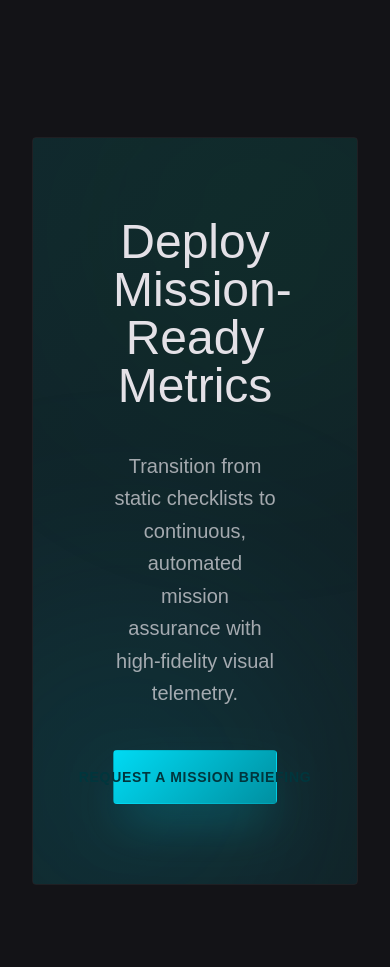
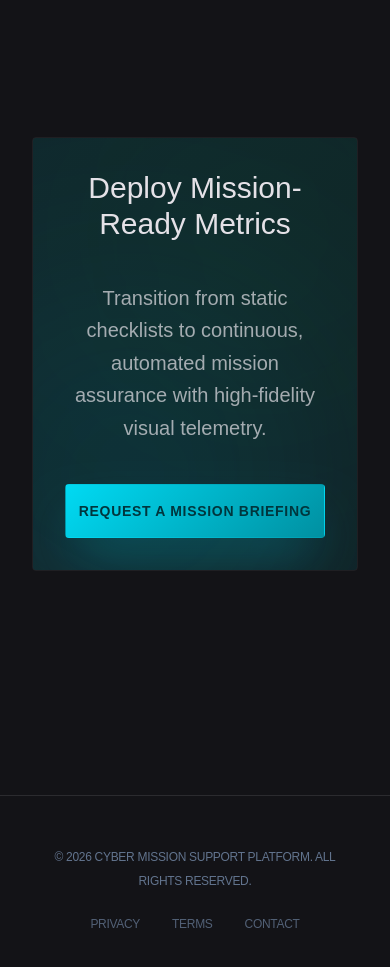
Before and after one commit to Winter-Harris-Engineering/CMSP, a React (Vite) app: page /metrics in a window 390 px wide. Shown: the part 7260-8227 px from the top of the page. Built offline with nearby package versions, Linux system fonts and the light colour scheme.

Commit message:
scroll fix

```diff
--- a/src/App.tsx
+++ b/src/App.tsx
@@ -1,5 +1,6 @@
 import { BrowserRouter as Router, Routes, Route } from 'react-router-dom';
 import { Layout } from './components/Layout';
+import ScrollToTop from './components/ScrollToTop';
 import MissionReadyRmf from './pages/MissionReadyRmf';
 import ComplianceAssessment from './pages/ComplianceAssessment';
 import MissionMetrics from './pages/MissionMetrics';
@@ -10,6 +11,7 @@ import Terms from './pages/Terms';
 function App() {
   return (
     <Router basename={import.meta.env.BASE_URL}>
+      <ScrollToTop />
       <Layout>
         <Routes>
           <Route path="/" element={<MissionReadyRmf />} />
--- /dev/null
+++ b/src/components/ScrollToTop.tsx
@@ -0,0 +1,12 @@
+import { useEffect } from 'react';
+import { useLocation } from 'react-router-dom';
+
+export default function ScrollToTop() {
+  const { pathname } = useLocation();
+
+  useEffect(() => {
+    window.scrollTo(0, 0);
+  }, [pathname]);
+
+  return null;
+}
--- a/src/pages/ComplianceAssessment.tsx
+++ b/src/pages/ComplianceAssessment.tsx
@@ -362,10 +362,10 @@ const ComplianceAssessment = () => {
 
       {/* CTA Section */}
       <section className="px-8 py-32 max-w-7xl mx-auto">
-        <div className="relative overflow-hidden rounded-lg p-20 text-center border border-white/5">
+        <div className="relative overflow-hidden rounded-lg p-8 md:p-20 text-center border border-white/5">
           <div className="absolute inset-0 tactical-gradient opacity-10"></div>
           <div className="relative z-10 space-y-10">
-            <h2 className="font-headline text-5xl font-light">Ready for Zero-Trust Compliance?</h2>
+            <h2 className="font-headline text-3xl sm:text-4xl md:text-5xl font-light">Ready for Zero-Trust Compliance?</h2>
             <p className="text-foreground/70 max-w-2xl mx-auto text-xl leading-relaxed">
               Transition from static checklists to continuous, automated mission assurance with the Cyber Mission Support Platform.
             </p>
--- a/src/pages/MissionMetrics.tsx
+++ b/src/pages/MissionMetrics.tsx
@@ -449,10 +449,10 @@ const MissionMetrics = () => {
 
       {/* CTA Section - Shared with previous pages for consistency */}
       <section className="px-8 py-32 max-w-7xl mx-auto">
-        <div className="relative overflow-hidden rounded-lg p-20 text-center border border-white/5">
+        <div className="relative overflow-hidden rounded-lg p-8 md:p-20 text-center border border-white/5">
           <div className="absolute inset-0 tactical-gradient opacity-10"></div>
           <div className="relative z-10 space-y-10">
-            <h2 className="font-headline text-5xl font-light">Deploy Mission-Ready Metrics</h2>
+            <h2 className="font-headline text-3xl sm:text-4xl md:text-5xl font-light">Deploy Mission-Ready Metrics</h2>
             <p className="text-foreground/70 max-w-2xl mx-auto text-xl leading-relaxed">
               Transition from static checklists to continuous, automated mission assurance with high-fidelity visual telemetry.
             </p>
```
